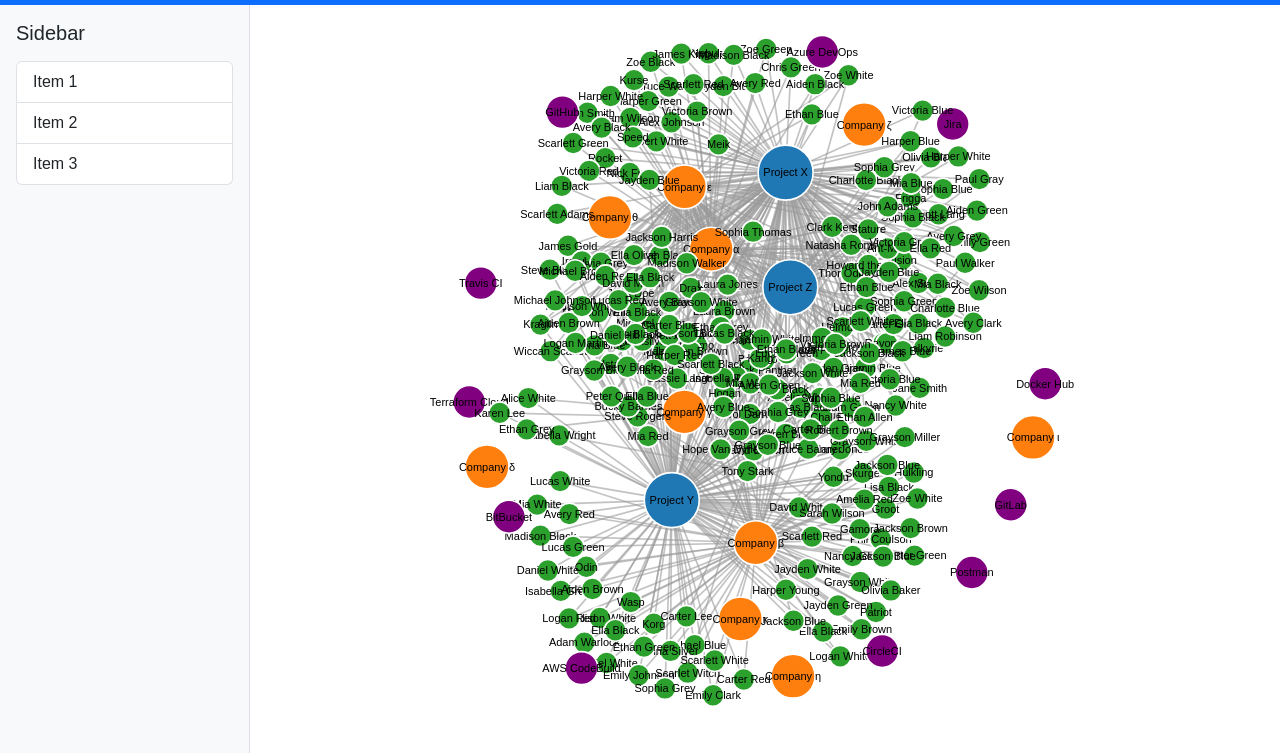
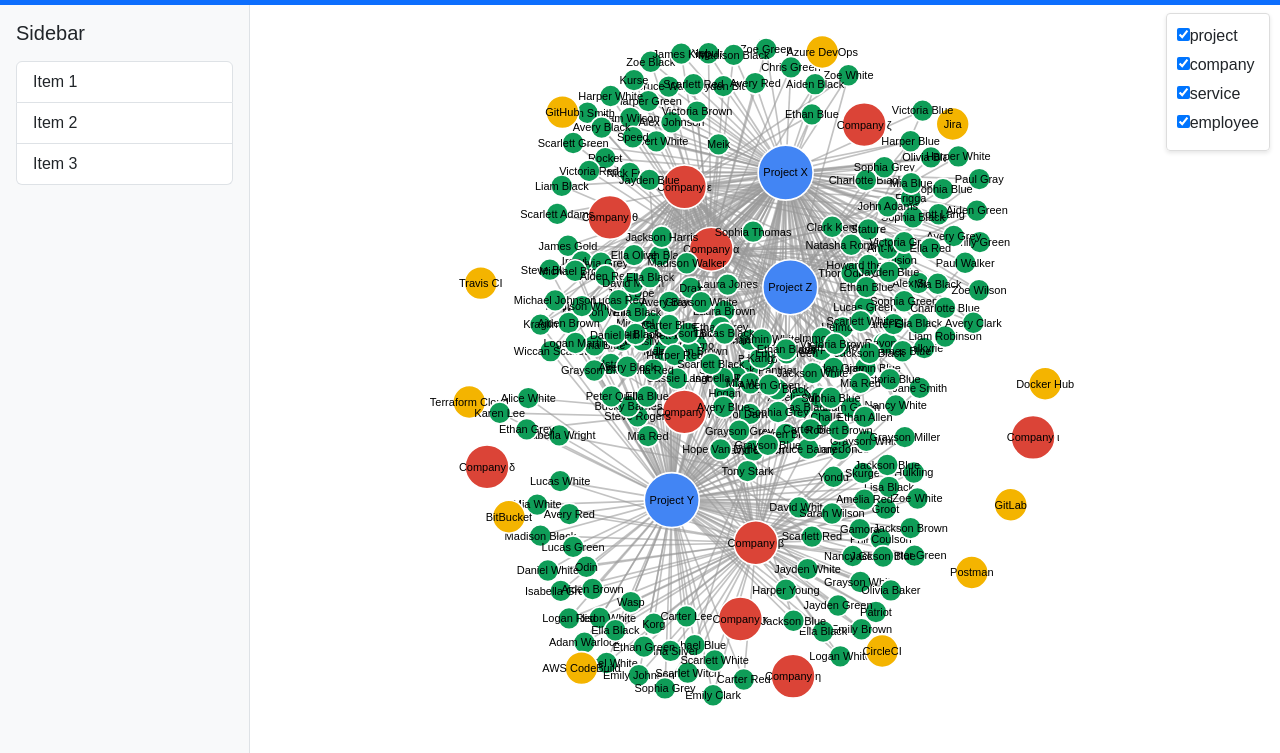
Before and after one commit to kouji-sasaya/gh-d3nw, a plain HTML site: page web/index.html in a window 1280 px wide. Shown: the part 51-804 px from the top of the page. Drawn offline with nearby package versions, Linux system fonts and the light colour scheme; animation ran at ten frames a second.

Commit message:
Add checkbox

```diff
--- a/web/index.html
+++ b/web/index.html
@@ -40,7 +40,7 @@
 
       .type-checkbox-container {
         position: fixed;
-        left: 10px;
+        right: 10px;  /* 左から右に変更 */
         top: 4rem;
         z-index: 1000;
         background: rgba(255, 255, 255, 0.9);
--- a/web/main.js
+++ b/web/main.js
@@ -1,4 +1,19 @@
 import { loadLinks } from "./dataLoader.js";
+
+// カラーパレットの定義
+const colorScale = d3.scaleOrdinal()
+  .range([
+    '#4285F4', // Google Blue
+    '#DB4437', // Google Red
+    '#F4B400', // Google Yellow
+    '#0F9D58', // Google Green
+    '#4286f4', // Light Blue
+    '#db4437', // Light Red
+    '#f4b400', // Light Yellow
+    '#0f9d58', // Light Green
+    '#3367D6', // Dark Blue
+    '#C5221F'  // Dark Red
+  ]);
 
 const width = 928;
 const height = 680;
@@ -68,8 +83,8 @@ function createTypeCheckboxes() {
   });
 }
 
-// Temporarily comment out checkbox creation
-// createTypeCheckboxes();
+// Uncomment the checkbox creation
+createTypeCheckboxes();
 
 loadData().then(({ nodes, links }) => {
   // Create a simulation with several forces
@@ -119,8 +134,9 @@ loadData().then(({ nodes, links }) => {
       return 10; // Default radius for others
     })
     .attr("fill", d => {
-      if (d.group === "service") return "purple"; // Purple color for services
-      return color(d.group); // Default color for others
+      if (d.group === "service") return "#F4B400"; // Google Yellow for services
+      if (d.group === "employee") return "#0F9D58"; // Google Green for employees
+      return colorScale(d.group); // Use color scale for other types
     });
 
   node.append("text")
```
